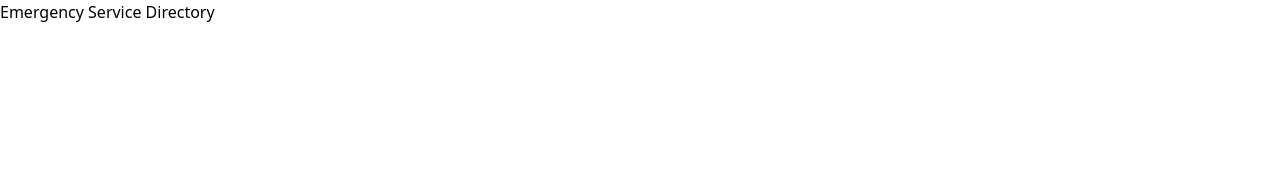
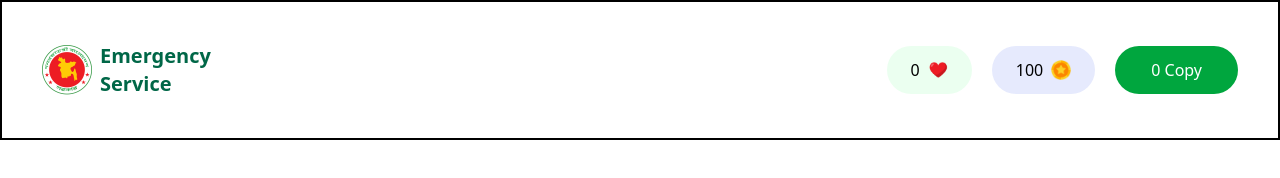
Before and after one commit to omarfarukx11/Assignment-5, a plain HTML site: page index.html in a window 1280 px wide. Drawn offline with nearby package versions, Linux system fonts and the light colour scheme.

Commit message:
nav bar add

```diff
--- a/index.html
+++ b/index.html
@@ -13,7 +13,24 @@
     <!-- tailwind cdn  -->
      <script src="https://cdn.jsdelivr.net/npm/@tailwindcss/browser@4"></script>
 </head>
-<body class="font-inter">
-    <h1 class="font-inter">Emergency Service Directory</h1>
+<body class="font-inter max-w-[1440px] border-2 mx-auto">
+    <nav class="flex justify-between items-center m-10 ">
+        <div class="flex items-center">
+            <img src="assets/logo.png" alt="logo" class="w-[50px]">
+            <h1 class="text-[#006747] font-bold ml-2 text-xl">Emergency <br> Service</h1>
+        </div>
+        <div class="flex justify-between items-center gap-5">
+            <div class="flex items-center gap-2 bg-[#41ff6b1a] px-[24px] py-[12px] rounded-3xl">
+            <span>0</span>
+            <img src="assets/heart.png" alt="" class="w-[20px]">
+            </div>
+            <div class="flex items-center gap-2 bg-[#1038e91a] px-[24px] py-[12px] rounded-4xl">
+                <span>100</span>
+                <img src="assets/coin.png" alt="" class="w-[20px]"></div>
+            <div class=" bg-[#00a63e] px-[36px] py-[12px] text-white rounded-3xl">0 Copy</div>
+        </div>
+
+    </nav>
+
 </body>
 </html>
```
